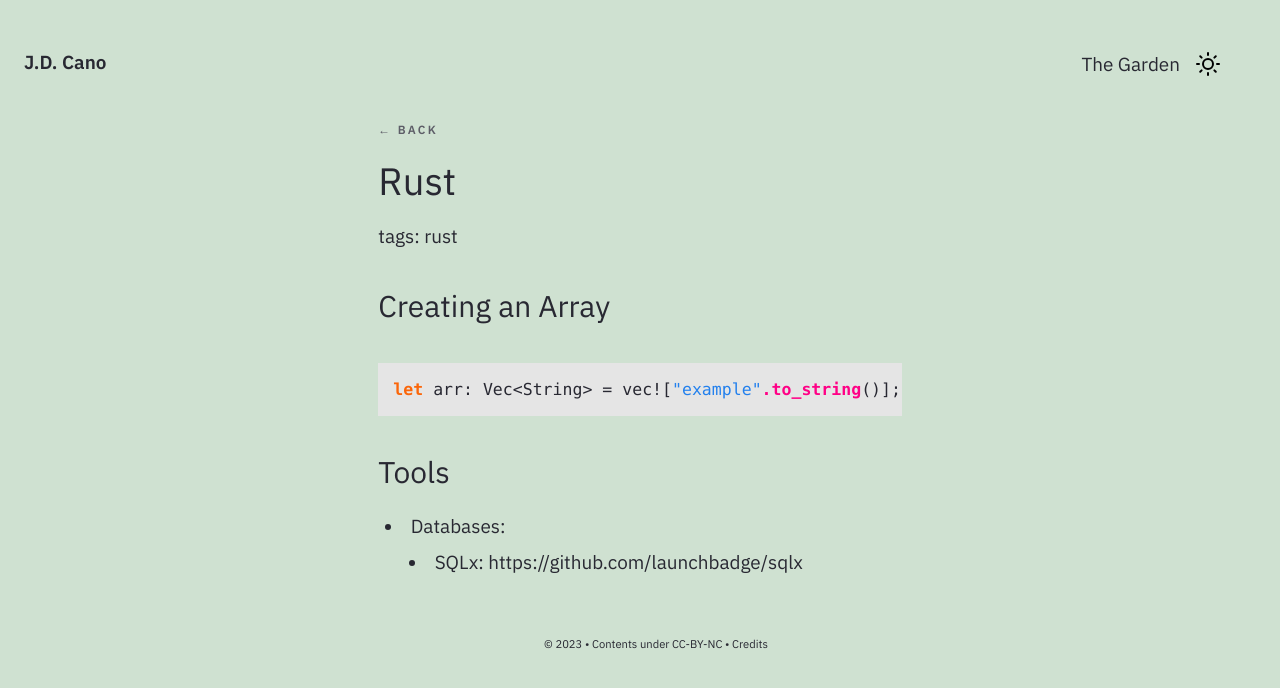
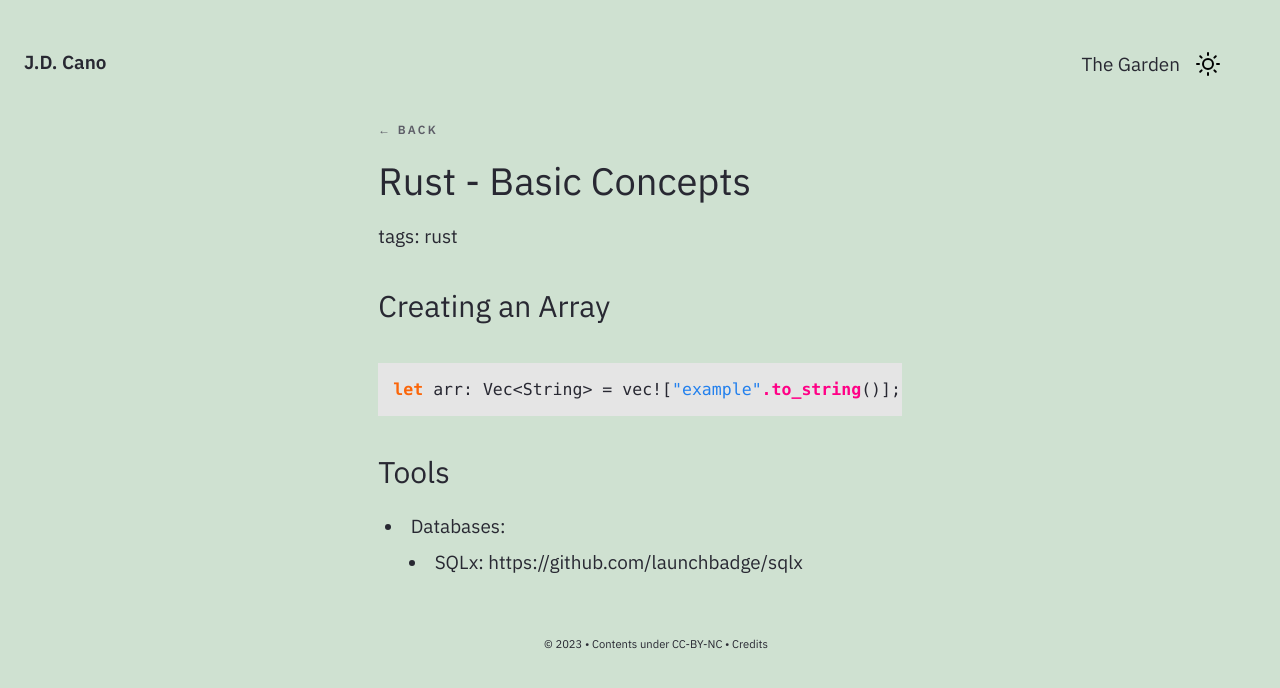
Before and after one commit to Gorzas/gorzas.github.io, a Jekyll site: the page built from _notes/Public/tech/rust - Basic concepts.md, in a window 1280 px wide. Shown: the top 688 px of the page. Built offline with Jekyll 4.4.1, drawn with Linux system fonts in a browser that asks for light colours.

Commit message:
Update and rename rust.md to rust - Basic concepts.md

````diff
--- a/_notes/Public/tech/rust.md
+++ b/_notes/Public/tech/rust - Basic concepts.md
@@ -1,9 +1,13 @@
 ---
-title : Rust
+title : Rust - Basic Concepts
 feed: show
 tags: rust
 date : 29-05-2023
+updated: 05-09-2023
+type: note
+growth: seedlings
 ---
+
 ### Creating an Array
 
 ```rust
````
